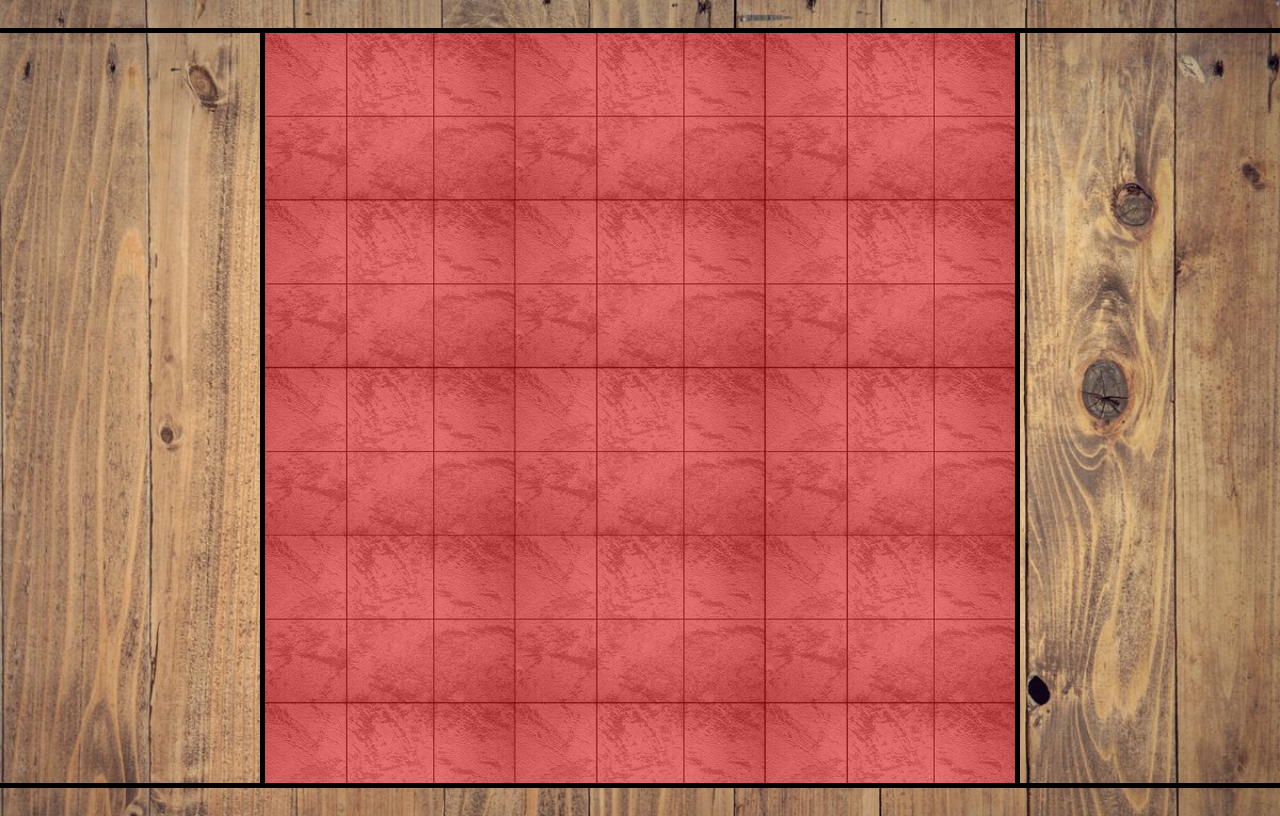
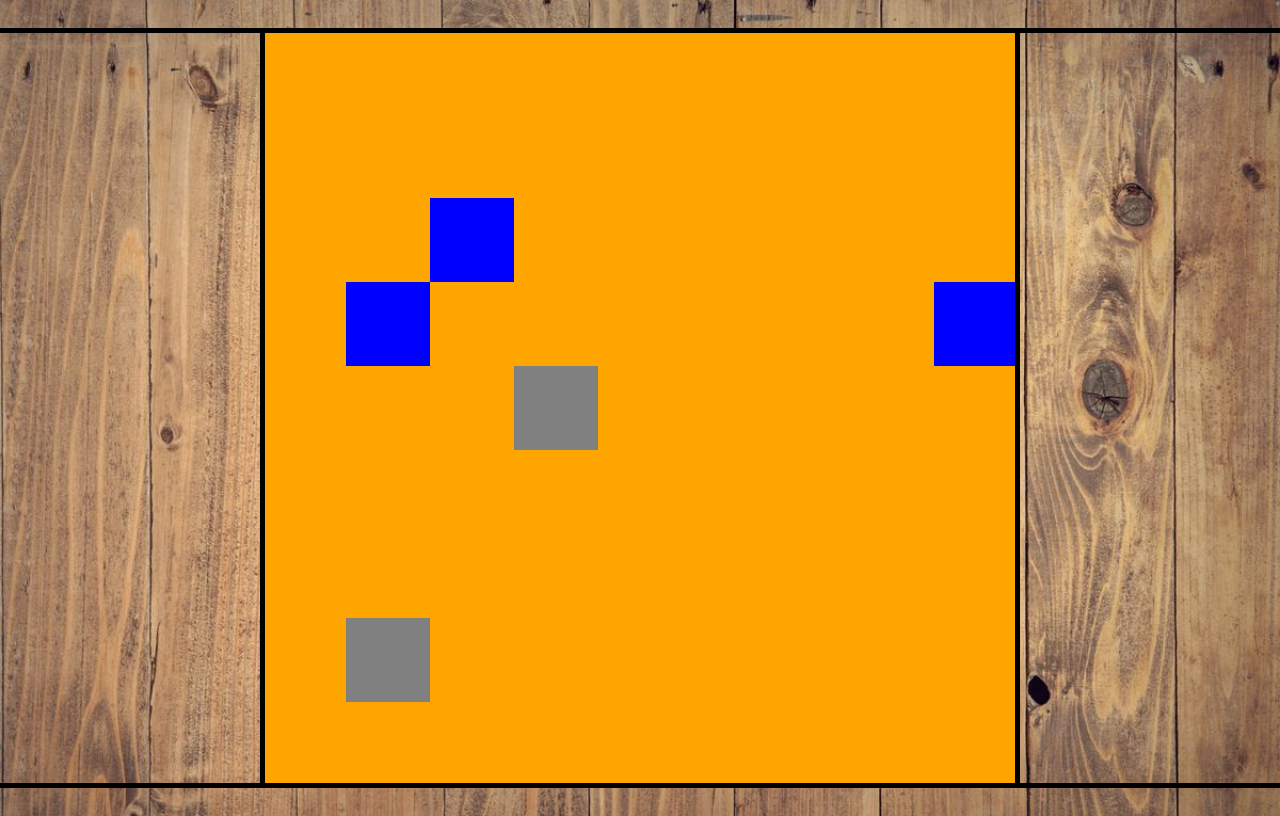
Before and after one commit to Boyadjie/samurai-js, a website: page index.html in a window 1280 px wide. Shown: the top 816 px of the page. Drawn offline with nearby package versions, Linux system fonts and the light colour scheme.

Commit message:
generate random elements as tree, rock or floor

```diff
--- a/js/index.js
+++ b/js/index.js
@@ -1,7 +1,8 @@
+$(document).ready(function(){
   // ---------------------
   // Functions
 
-  function createArena(container) {
+  function createArena() {
     let arena = "";
     for (let i = 0; i < 9; i++) {
       let row = `<div class="row">`;
@@ -11,13 +12,49 @@
       row += `</div>`;
       arena += row;
     }
-    container.html(arena);
+    $('#gameArea').html(arena);
+  }
+
+  function atributeRandomClass() {
+    let cells = $('.cell');
+
+    // Generate 3 trees
+    for (let i = 0; i < 3; i++) {
+      let randIndex = Math.floor((Math.random() * (cells.length - 1)));
+      let treeCell = cells.eq(randIndex);
+      if(treeCell.hasClass("tree") == false && treeCell.hasClass("rock") == false) {
+        treeCell.addClass("tree");
+      }else {
+        console.log(treeCell.classList);
+      }
+    }
+
+    // Generate 2 rocks
+    for (let j = 0; j < 2; j++) {
+      let randIndex = Math.floor((Math.random() * (cells.length - 1)));
+      let rockCell = cells.eq(randIndex);
+      if(rockCell.hasClass("tree") == false && rockCell.hasClass("rock") == false) {
+        rockCell.addClass("rock");
+      }else {
+        console.log(rockCell.classList);
+      }
+    }
+
+    // Generate ground cell where they not contain any other class than cell
+    for (let k = 0; k < cells.length; k++) {
+      const cell = cells.eq(k);
+      if(cell.hasClass("tree") == false && cell.hasClass("rock") == false) {
+        cell.addClass("floor");
+      }
+    }
+
+    // console.log(cells);
   }
 
   // End Functions
   // ---------------------
 
+  createArena();
+  atributeRandomClass();
 
-  let arenaContainer = $('#gameArea');
-  console.log(arenaContainer);
-  createArena(arenaContainer);
+});
--- a/style/main.scss
+++ b/style/main.scss
@@ -37,6 +37,18 @@ body {
           width: 84px;
           height: 84px;
           background: rgba(255, 0, 0, 0.459);
+
+          &.tree {
+            background: Blue;
+          }
+
+          &.rock {
+            background: grey;
+          }
+
+          &.floor {
+            background: orange;
+          }
         }
       }
     }
```
Also changed, not shown: style/main.css, 1 other file.
